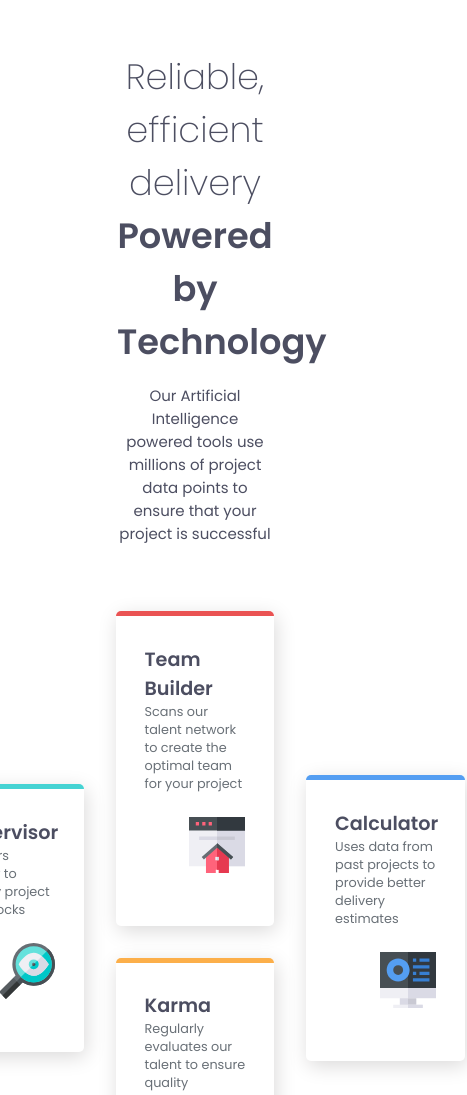
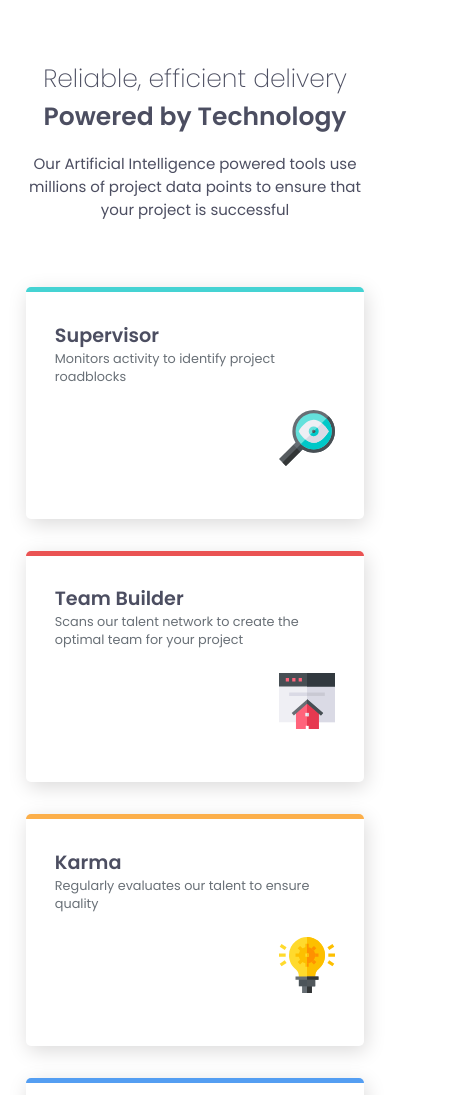
Before and after one commit to hruday-dev/four-card-section-, a plain HTML site: page index.html in a window 390 px wide. Shown: the top 1095 px of the page, 467 px wide, since content can reach past the window. Drawn offline with Linux system fonts and the light colour scheme.

Commit message:
updated CSS for responsive design

```diff
--- a/css/style.css
+++ b/css/style.css
@@ -10,6 +10,7 @@
 *{
     margin: 0;
 }
+
 body{
     font-size: 15px;
     font-family: 'Poppins', sans-serif ;
@@ -42,14 +43,12 @@ p{
 .cards{
     font-size: 0.8rem;
     display: grid;
-    grid-template-columns: repeat(3, 35%);
+    grid-template-columns: repeat(3, 33%);
     justify-content: center;
-    /* box-sizing: border-box; */
     color: var(--Grey500);
 }
 .cards article{
     margin: 1rem;
-    /* border: 1px solid black; */
     padding: 1.8rem ;
     box-shadow: 2px 5px 20px rgb(219, 218, 218);
     border-radius: 5px;
@@ -79,3 +78,25 @@ img{
 .cards p{
     color: var(--Grey400);
 }
+
+
+@media screen and (max-width: 700px){
+    main{
+        max-width: 100%;
+        padding: 10px;
+    }
+    .heading{
+        width: 90%;
+    }
+    .heading h1{
+        font-size: 25px;
+    }
+    .cards{
+        display: flex;
+        flex-direction: column;
+        justify-content: center;
+        align-items: center;
+        max-width: 370px;
+    }
+
+}
```
Also changed, not shown: index.html (+1 -2 lines).
